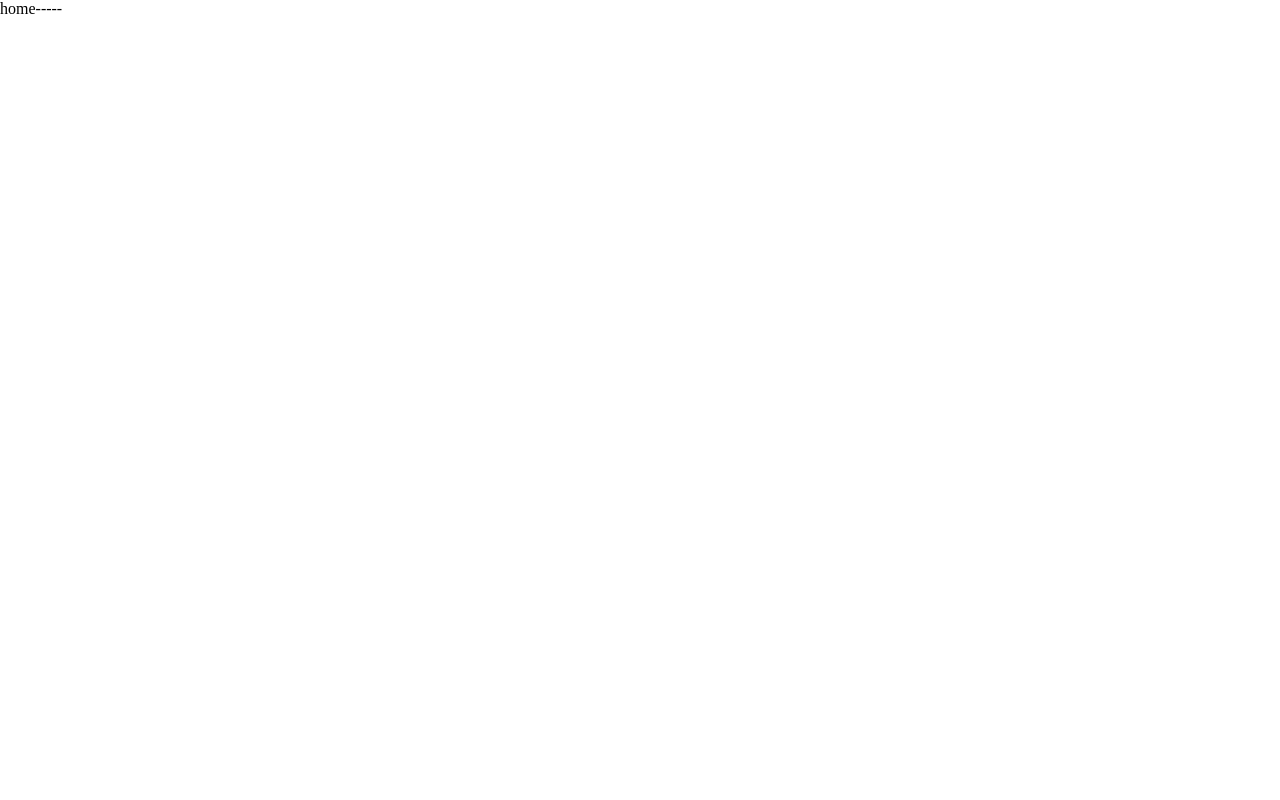
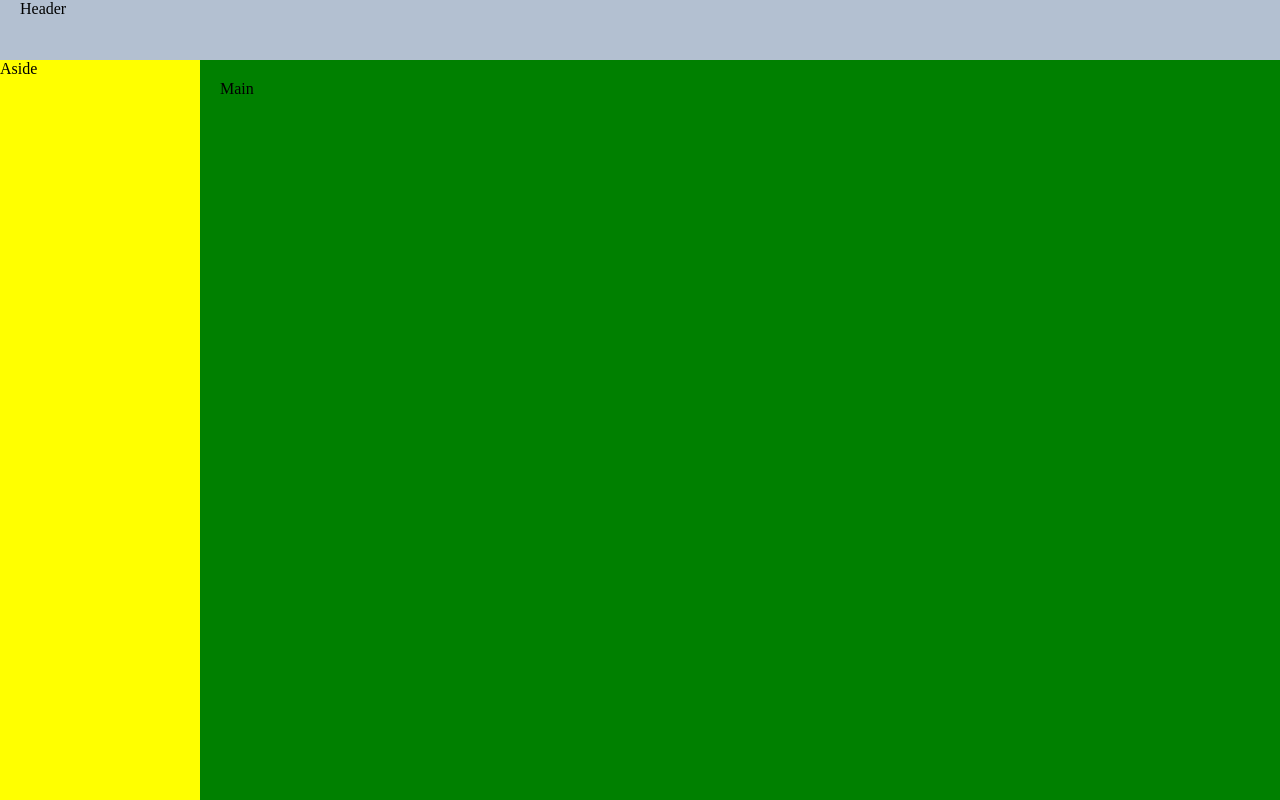
Before and after one commit to lzy-599/-shopmannger64, a Vue app: page /#/ in a window 1280 px wide. Built offline with nearby package versions, Linux system fonts and the light colour scheme.

Commit message:
引入布局容器

```diff
--- a/src/components/home.vue
+++ b/src/components/home.vue
@@ -1,11 +1,29 @@
 <template>
-  <div>home-----</div>
+
+    <el-container class="container">
+        <el-header>Header</el-header>
+        <el-container>
+            <el-aside class="aside" width="200px">Aside</el-aside>
+            <el-main class="main">Main</el-main>
+        </el-container>
+    </el-container>
+
 </template>
 
 <script>
-
+export default{};
 </script>
 
 <style>
+    .container {
+        height: 100%;
+        background-color: #b3c0d1;
+    }
+    .aside {
+        background-color: yellow;
+    }
 
+    .main {
+        background-color: green;
+    }
 </style>
```
